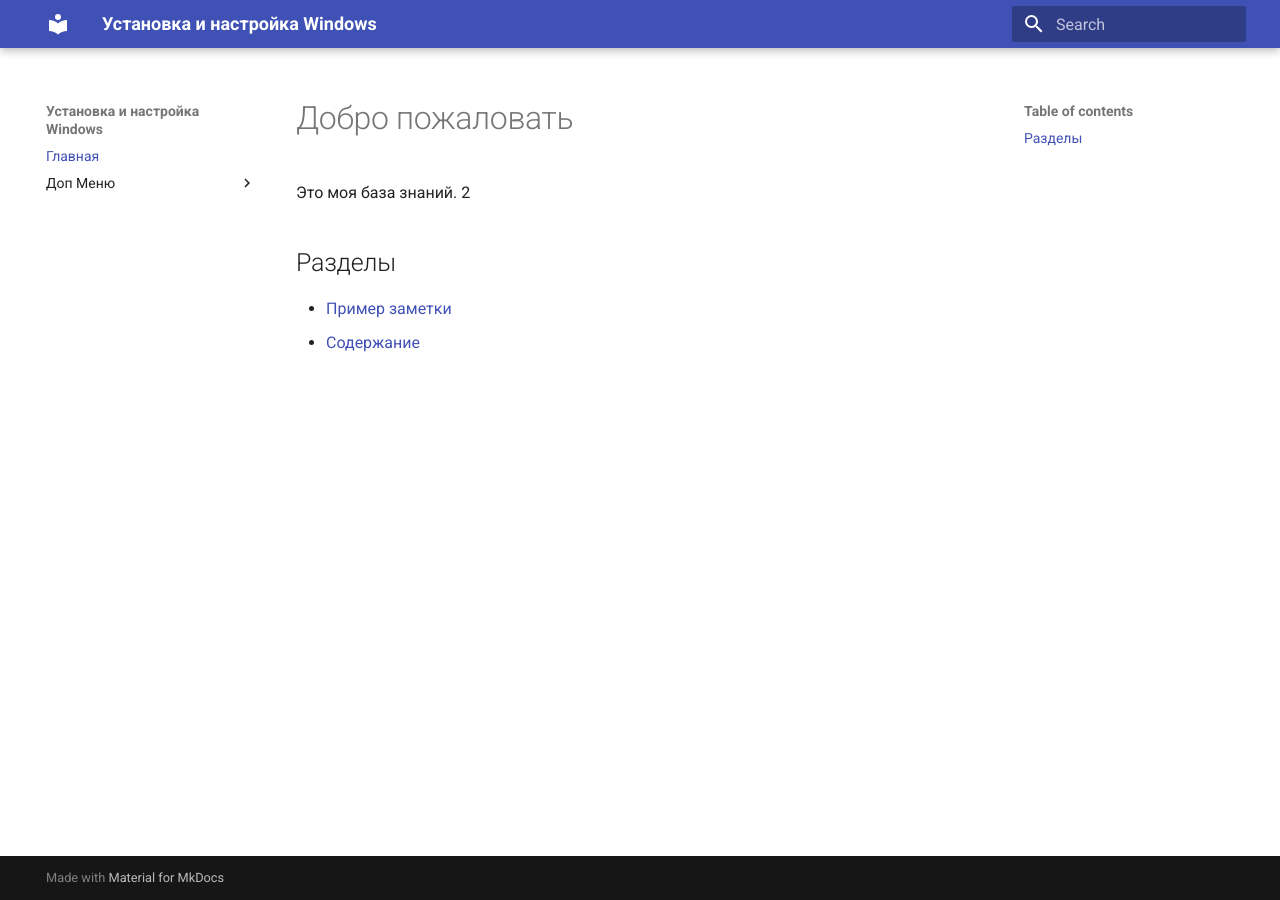
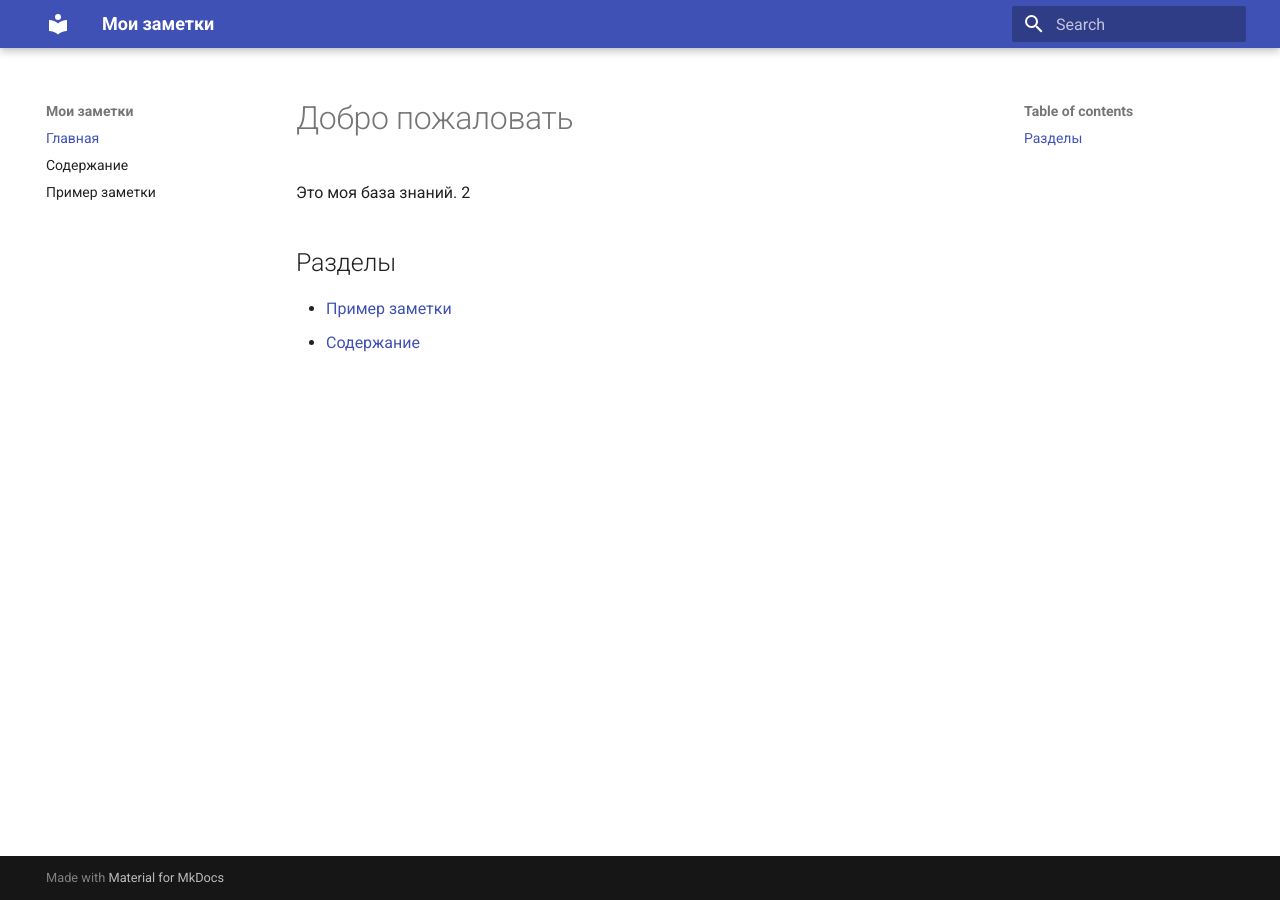
Before and after one commit to SergeiKirillov/sergeikirillov.github.io, an MkDocs documentation site: the page built from docs/index.md, in a window 1280 px wide. Built offline with MkDocs 1.6.1 and Material for MkDocs 9.7.7, drawn with Linux system fonts in a browser that asks for light colours.

Commit message:
Update site name and navigation structure

```diff
--- a/mkdocs.yml
+++ b/mkdocs.yml
@@ -1,4 +1,4 @@
-site_name: Установка и настройка Windows
+site_name: Мои заметки
 site_description: База знаний
 site_author: SergeiAKir
 
@@ -7,8 +7,8 @@ theme:
 
 nav:
   - Главная: index.md
-  - Доп Меню:
-      - прочти меня: README.md
+  - Содержание: README.md
+  - Пример заметки: note1.md
 
 markdown_extensions:
   - admonition
```
